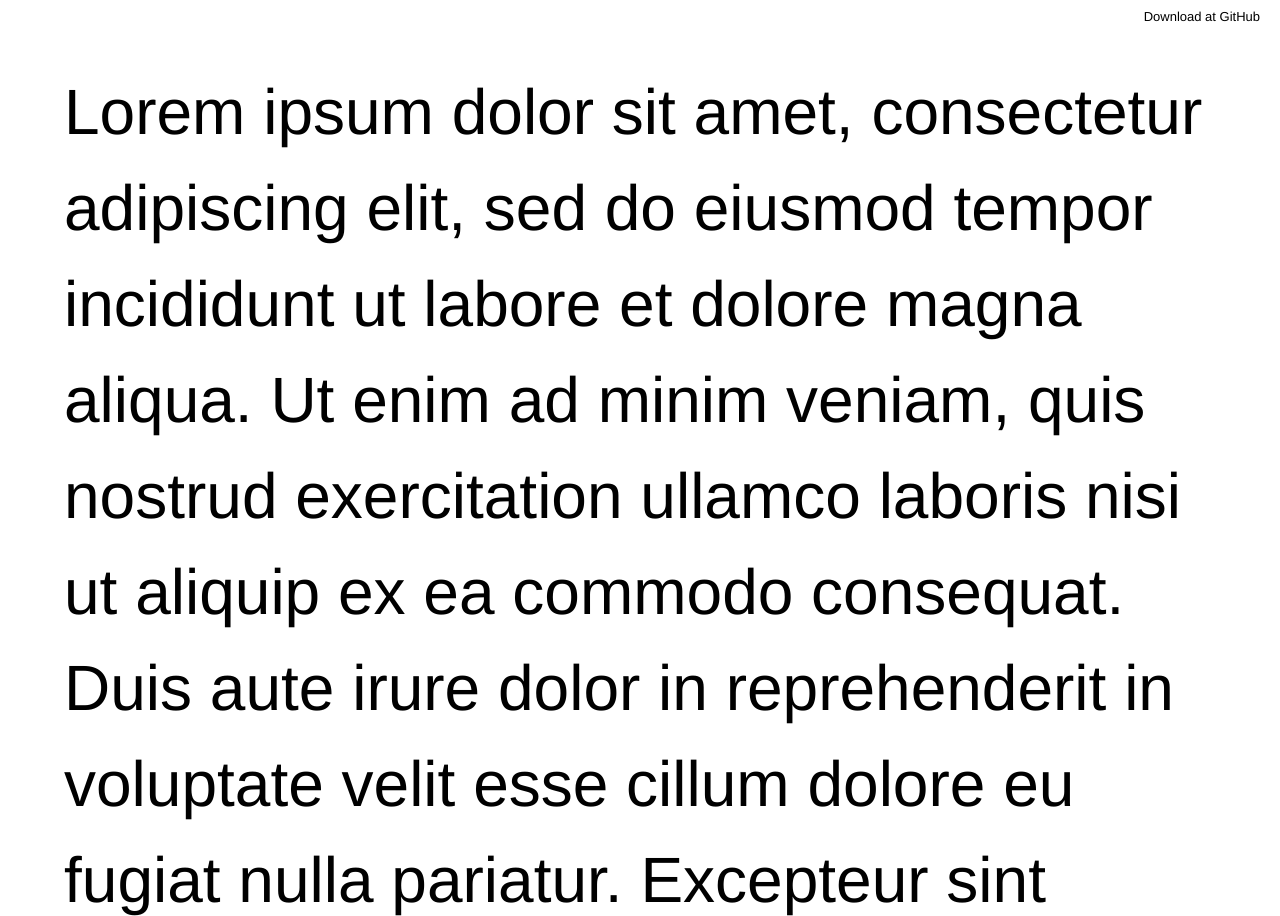
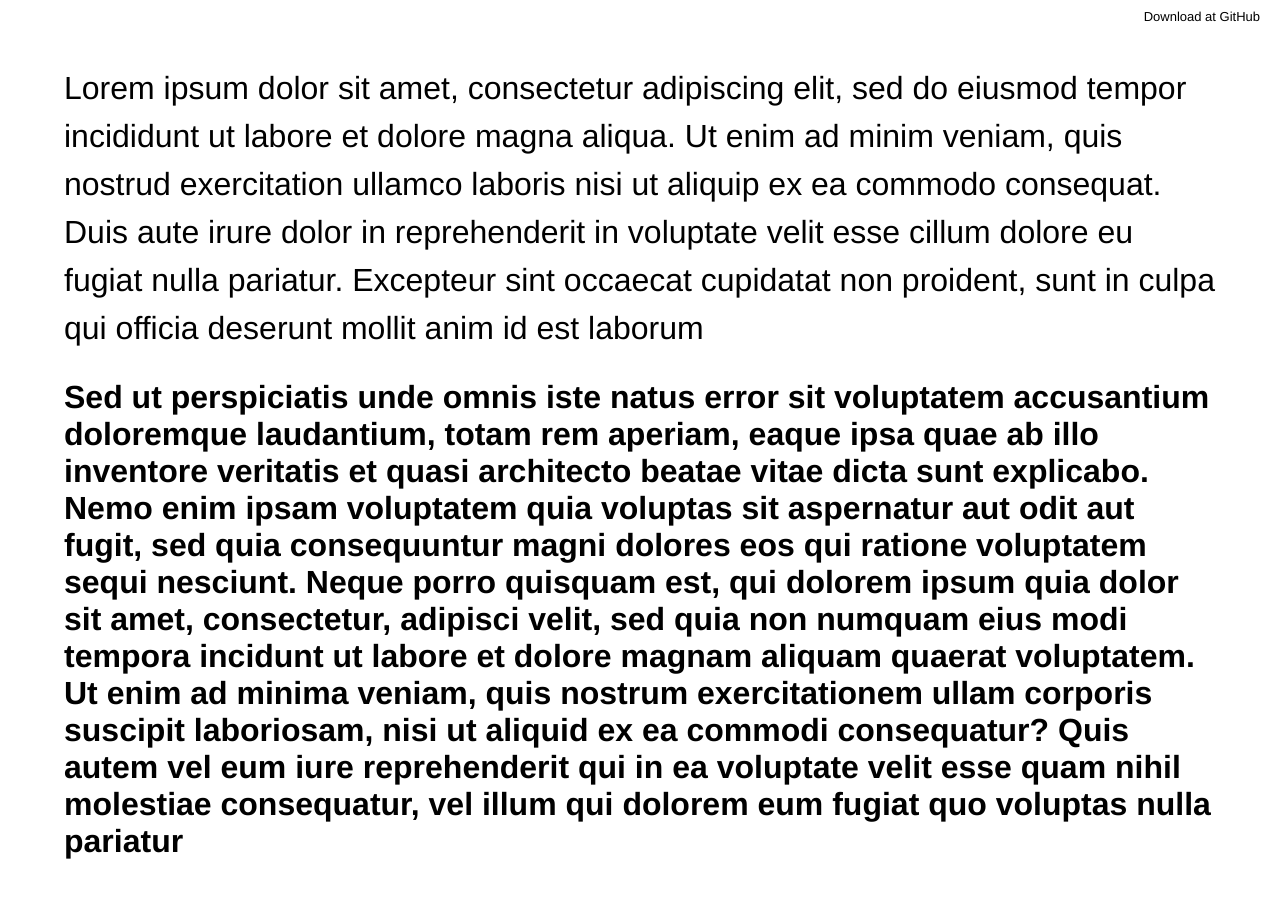
Before and after one commit to djhvscf/jFont, a website: page index.html in a window 1280 px wide. Shown: the top 916 px of the page. Drawn offline with nearby package versions, Linux system fonts and the light colour scheme.

Commit message:
index.html

```diff
--- a/index.html
+++ b/index.html
@@ -66,7 +66,7 @@
         <script src="https://rawgit.com/djhvscf/jFont/master/src/jFont.js"></script>
 		<script>
 	        $(function() {
-                $('body').jFont(20, 60, 40);
+                $('h2').jFont(20, 60, 40);
             });
         </script>
     </body>
```
